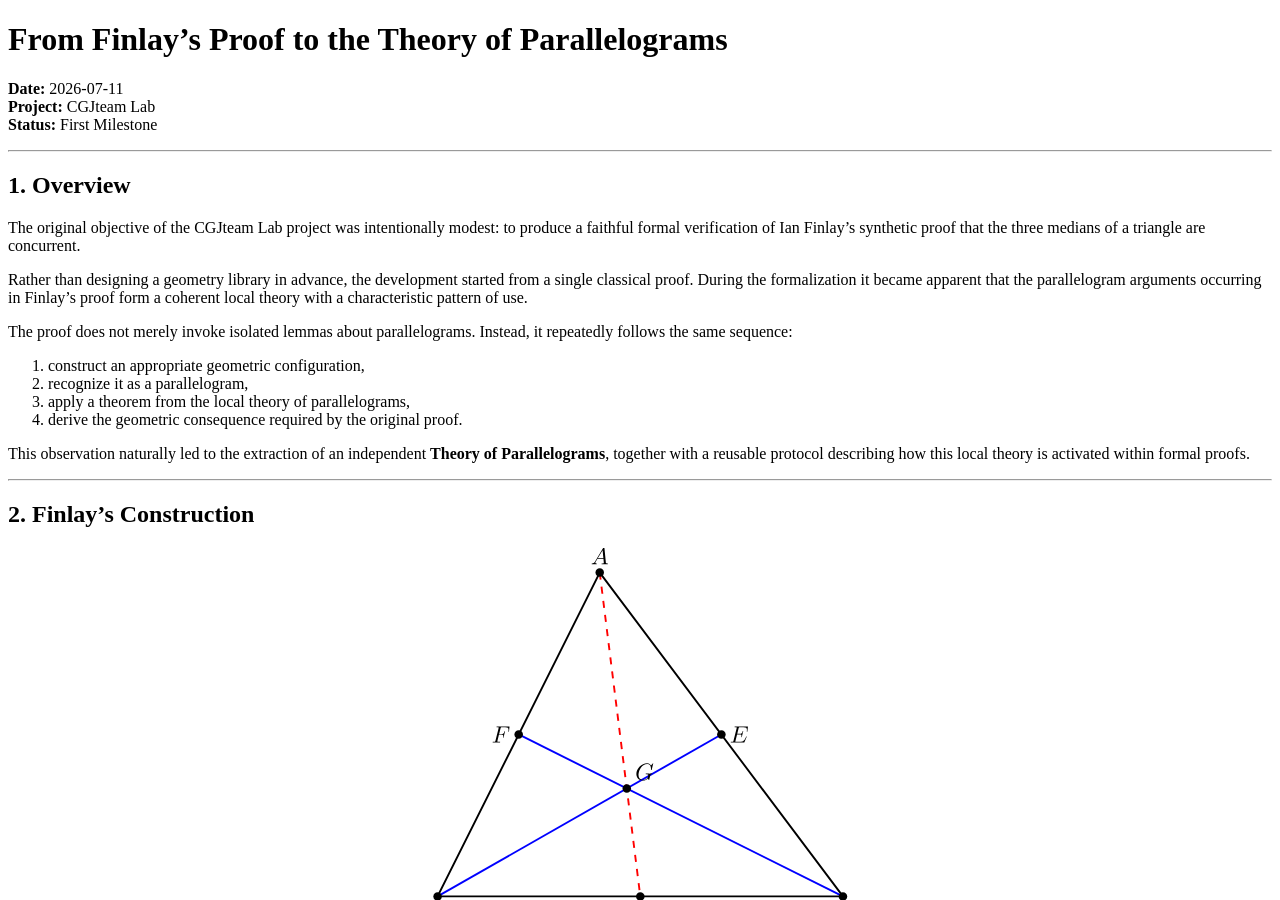
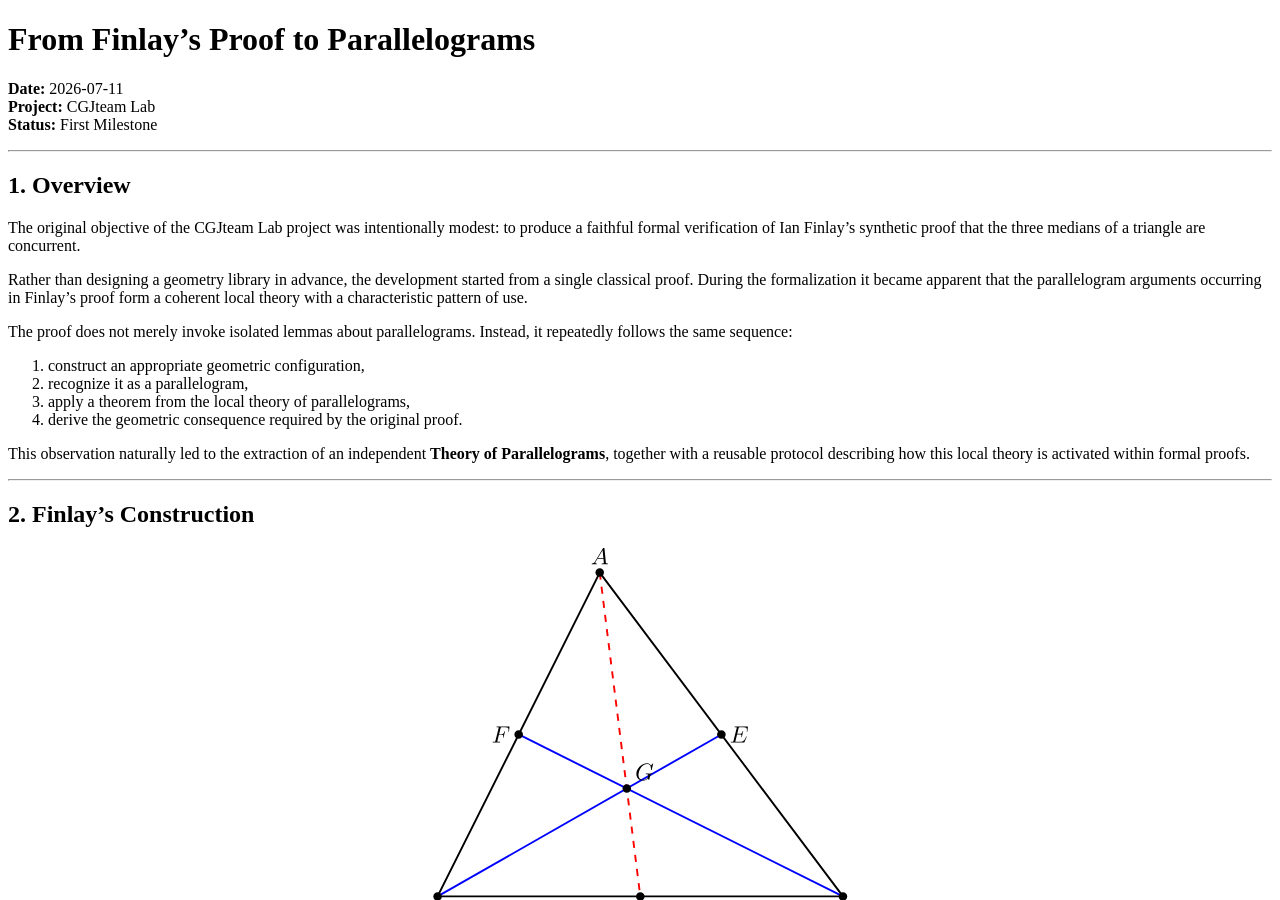
Before and after one commit to cgjteam/cgjteam.github.io, a Jekyll site: the page built from log-014.md, in a window 1280 px wide and 900 px high. Built offline with Jekyll 4.4.1, drawn with Linux system fonts in a browser that asks for light colours; comment, search, counter and statistics services are not loaded; our own code applies the rules of GitHub Pages for plain Markdown files; some of the changed text lies outside the part shown.

Commit message:
Update log-014.md

```diff
--- a/log-014.md
+++ b/log-014.md
@@ -2,7 +2,7 @@
 layout: default
 ---
 
-# From Finlay's Proof to the Theory of Parallelograms
+# From Finlay's Proof to Parallelograms
 
 **Date:** 2026-07-11
 **Project:** CGJteam Lab
@@ -187,7 +187,7 @@ Rather than verifying isolated theorems, formalization becomes a method for disc
 
 ---
 
-## 6. Towards a Theory of Parallelograms
+## 6. Towards Parallelograms
 
 The next stage of the project is no longer concerned solely with the centroid theorem.
 
```
